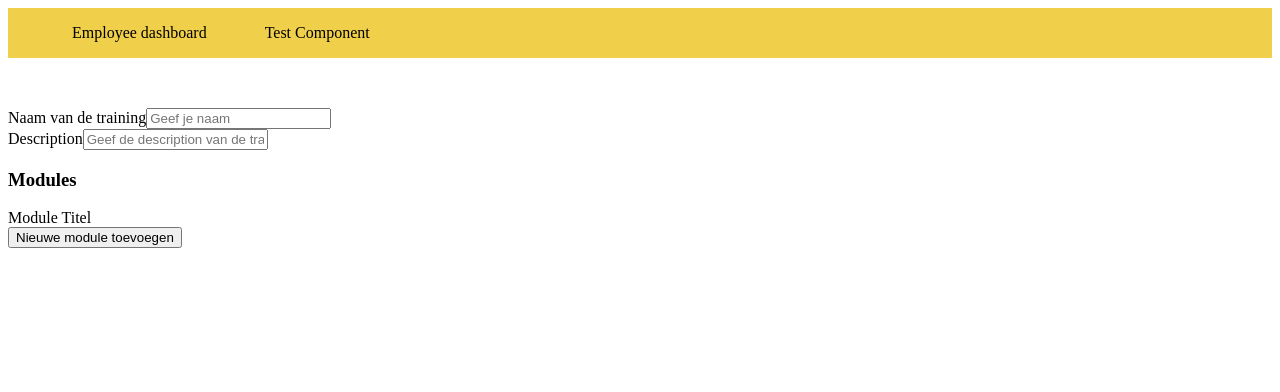
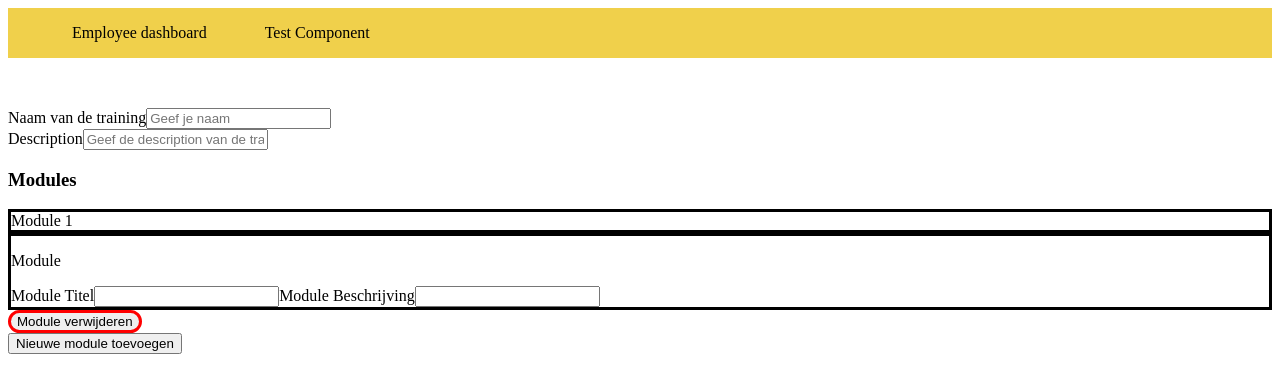
Before and after one commit to sofiane-atari/periskalacademy, an Angular app in the folder periskal-application/frontend/Periskal-frontend/: page /submit in a window 1280 px wide. Shown: the top 392 px of the page. Built offline with nearby package versions, Linux system fonts and the light colour scheme.

Commit message:
Working add/remove module buttons

```diff
--- a/periskal-application/frontend/Periskal-frontend/src/app/add-training/add-training.component.css
+++ b/periskal-application/frontend/Periskal-frontend/src/app/add-training/add-training.component.css
@@ -0,0 +1,13 @@
+.module {
+  border: 3px solid black;
+}
+
+.delete {
+  border: 3px solid red;
+  border-radius: 12px;
+  transition-duration: 0.4s;
+}
+
+.delete:hover {
+  background-color: red;
+}
--- a/periskal-application/frontend/Periskal-frontend/src/app/add-training/add-training.component.html
+++ b/periskal-application/frontend/Periskal-frontend/src/app/add-training/add-training.component.html
@@ -15,12 +15,27 @@
       />
     </div>
 
-    <h3>Modules</h3>
-    <div class="field">
+    <h3 class="modules">Modules</h3>
+    <div class="module">
+      <label>Module {{ index }}</label>
+    </div>
+    @for (module of products; track $index) {
+    <div class="module">
+      <p>Module</p>
       <label>Module Titel</label>
+      <input [(ngModel)]="nameModule" />
+      <label>Module Beschrijving</label>
+      <input [(ngModel)]="descriptionModule" />
     </div>
-
-    <button (click)="AddProduct()">Nieuwe module toevoegen</button>
+    }
+    <div>
+      <button class="delete" (click)="RemoveProduct()">
+        Module verwijderen
+      </button>
+    </div>
+    <div>
+      <button (click)="AddProduct()">Nieuwe module toevoegen</button>
+    </div>
   </div>
   <div class="column"></div>
 </div>
--- a/periskal-application/frontend/Periskal-frontend/src/app/add-training/add-training.component.ts
+++ b/periskal-application/frontend/Periskal-frontend/src/app/add-training/add-training.component.ts
@@ -11,13 +11,25 @@ import { product } from '../training-employee/training-employee.component';
 export class AddTrainingComponent {
   name : String = "";
   description : String = "";
-  products : product[] = [];
+  index : number = 0;
+  products : number[] = [];
+
+  nameModule : String = "";
+  descriptionModule : String = "";
 
   constructor() {
-    this.products.push();
+    this.products.push(this.index++);
   }
   AddProduct() {
-    this.products.push();
+    this.products.push(this.index++);
     console.log(this.products);
   }
+  RemoveProduct() {
+    if(this.index===0) {
+      this.index = 0;
+    } else {
+      this.index--;
+      this.products.pop();
+    }
+  }
 }
```
